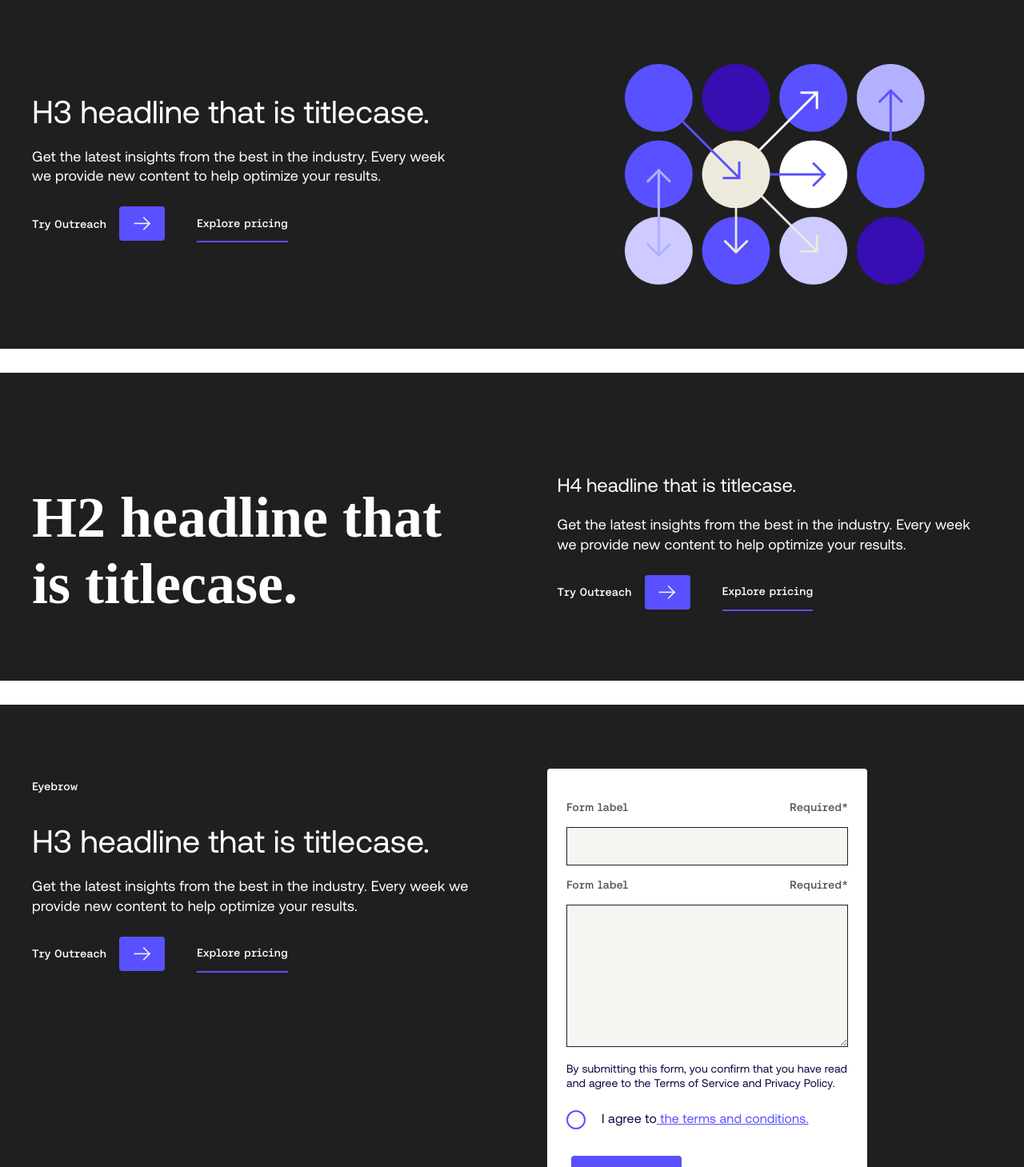
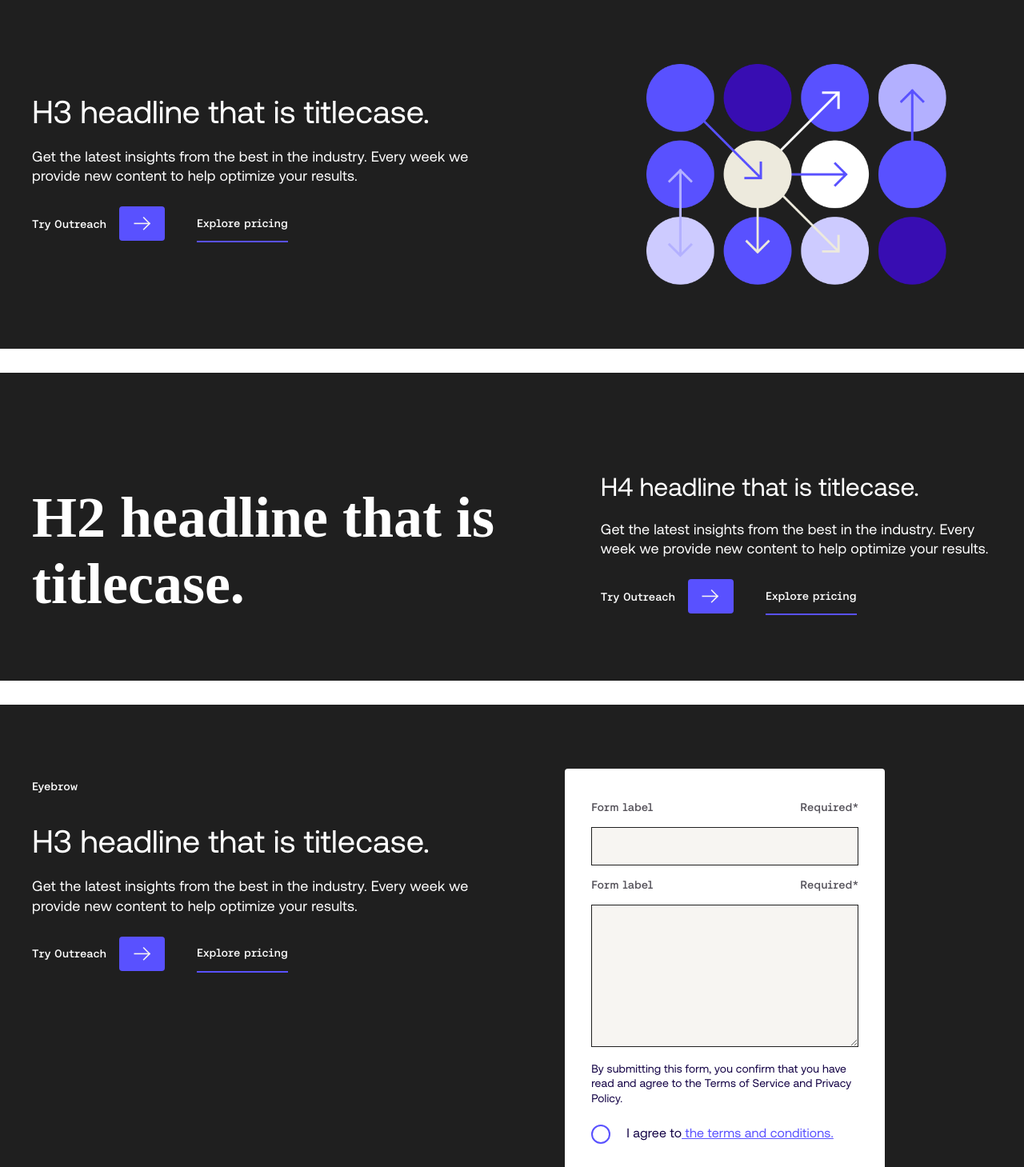
Before and after one commit to ErickRoo/pxpl, a Next.js app: page /components/PreFooter in a window 1280 px wide. Shown: the top 1459 px of the page at 80% size. Built offline with nearby package versions, Linux system fonts and the light colour scheme.

Commit message:
fix: add stack Ctas as prop option
fix: set stack buttons based on views

fix: refactor one column body

fix: set correct comparation

fix: set visual corrections

```diff
--- a/components/blocks/pre_footer/pre_footer.module.scss
+++ b/components/blocks/pre_footer/pre_footer.module.scss
@@ -3,6 +3,7 @@
 .root {
   background-color: theme('colors.secondarySlate');
   color: theme('colors.white');
+  overflow: hidden;
   padding: 6.2rem 2.4rem;
 
   @screen md {
@@ -29,7 +30,7 @@
   gap: 5.6rem;
 
   @screen md {
-    gap: 8rem;
+    gap: 3.2rem;
     flex-direction: row;
 
     h3 {
@@ -52,39 +53,90 @@
 }
 
 .wrapper__variantImage {
-  gap: 6.87rem;
+  gap: 2.55rem;
   flex-direction: column-reverse;
 
   @screen md {
     gap: 12.4rem;
     flex-direction: row;
+
+    > div {
+      &:first-child {
+        width: 43%
+      }
+      &:last-child {
+        width: 57%
+      }
+    }
   }
 
   @screen lg {
     gap: 11.3rem;
+
+    > div {
+      &:first-child {
+        width: 55%
+      }
+      &:last-child {
+        width: 45%
+      }
+    }
   }
 
   @screen xl {
     gap: 17rem;
+
+    > div {
+      &:last-child {
+        width: 36%;
+      }
+    }
   }
 }
 
 .wrapper__variantForm {
   flex-direction: column;
 
+  > div > div > p:first-child {
+    display: none;
+  }
+
   @screen md {
     max-width: 52rem;
+    gap: 5.6rem;
+    > div {
+      width: 100%;
+    }
   }
 
   @screen lg {
     max-width: 100%;
     gap: 8.8rem;
     flex-direction: row;
+
+    > div {
+      &:first-child {
+        width: 52%;
+      }
+      &:last-child {
+        width: 48%;
+      }
+
+      > div > p:first-child {
+        display: block;
+      }
+    }
   }
 
   @screen xl {
     max-width: 108.4rem;
-    gap: 17rem;
+    gap: 16rem;
+
+    > div {
+      &:first-child {
+        width: 61%;
+      }
+    }
   }
 }
 
@@ -99,22 +151,32 @@
       font-size: 7.2rem;
     }
   }
-}
 
-.leftSide__buttons {
-  > section {
-    flex-direction: column;
-    width: fit-content;
+  @screen md {
+    width: 50%;
+  }
 
-    @screen lg {
-      flex-direction: row;
-    }
+  @screen lg {
+    width: 55%;
   }
 }
 
 .rightSide {
   width: 100%;
   align-self: center;
+
+  @screen md {
+    width: 50%;
+
+    h4 {
+      font-size: 3.2rem;
+    }
+  }
+
+  @screen lg {
+    width: 45%;
+  }
+
 }
 
 .tertiaryButton {
@@ -125,7 +187,7 @@
 
 .image {
   margin: auto;
-  padding: 2.3rem;
+  padding: 4.3rem;
   max-width: 100%;
 
   @screen md {
--- a/components/blocks/pre_footer/pre_footer.tsx
+++ b/components/blocks/pre_footer/pre_footer.tsx
@@ -11,6 +11,7 @@ export const typename = 'Set_Replicator_BlockPreFooter'
 const PreFooterImageBlock:FunctionComponent<{ block: PreFooterImageInterface }> = ({ block }) => {
   const { width } = useWindowSize()
   const currentBreakpoint = getCurrentBreakpoint(width)
+  const stackCtas = ['normal', 'sm', 'md'].includes(currentBreakpoint?.position)
   const showTertiaryButton = ['normal', 'sm', 'md'].includes(currentBreakpoint?.position)
 
   if (!block?.variant) {
@@ -21,16 +22,19 @@ const PreFooterImageBlock:FunctionComponent<{ block: PreFooterImageInterface }>
     return (
       <div className={styles.root}>
         <section className={`${styles.wrapper} ${styles.wrapper__variantImage}`}>
+          <div className={styles.leftSide}>
             <OneColumnBody
-            className={`${styles.leftSide} ${showTertiaryButton ? styles.tertiaryButton : ''}`}
+              className={showTertiaryButton ? styles.tertiaryButton : ''}
               topTag={block.topTag}
               headline={block.headlineLeft}
               headlineLevel={3}
               description={block.description}
+              stackCtas={stackCtas}
               primaryCta={block.primaryCta}
               showTertiaryButton={showTertiaryButton}
               secondaryCta={block.secondaryCta}
             />
+          </div>
           <div className={styles.rightSide}>
             <img className={styles.image} src={block.right_image?.src} alt="placeholderimage" />
           </div>
@@ -46,16 +50,19 @@ const PreFooterImageBlock:FunctionComponent<{ block: PreFooterImageInterface }>
           <div className={styles.leftSide}>
             <h2>{block.headlineLeft}</h2>
           </div>
+          <div className={styles.rightSide}>
             <OneColumnBody
-            className={`${styles.rightSide} ${showTertiaryButton ? styles.tertiaryButton : ''}`}
+              className={showTertiaryButton ? styles.tertiaryButton : ''}
               topTag={block.topTag}
               headline={block.headlineRight}
-            headlineLevel={5}
+              headlineLevel={4}
               description={block.description}
+              stackCtas={stackCtas}
               primaryCta={block.primaryCta}
               showTertiaryButton={showTertiaryButton}
               secondaryCta={block.secondaryCta}
             />
+          </div>
         </section>
       </div>
     )
@@ -65,15 +72,19 @@ const PreFooterImageBlock:FunctionComponent<{ block: PreFooterImageInterface }>
     return (
       <div className={styles.root}>
         <section className={`${styles.wrapper} ${styles.wrapper__variantForm}`}>
+          <div className={styles.leftSide}>
             <OneColumnBody
-            className={`${styles.leftSide} ${styles.leftSide__buttons}`}
+              className={showTertiaryButton ? styles.tertiaryButton : ''}
               topTag={block.topTag}
               headline={block.headlineLeft}
               headlineLevel={3}
               description={block.description}
+              stackCtas={stackCtas}
               primaryCta={block.primaryCta}
+              showTertiaryButton={showTertiaryButton}
               secondaryCta={block.secondaryCta}
             />
+          </div>
           <div className={styles.rightSide}>
             <FormPlaceHolder />
           </div>
--- a/components/generic/form-placeholder/form-placeholder.module.scss
+++ b/components/generic/form-placeholder/form-placeholder.module.scss
@@ -21,6 +21,7 @@
 
   @screen md {
     max-width: 40rem;
+    padding: 4rem 3.3rem;
   }
 }
 
--- a/components/generic/one-column-body/one-column-body.interface.ts
+++ b/components/generic/one-column-body/one-column-body.interface.ts
@@ -5,6 +5,7 @@ export interface OneColumnBodyInterface {
   headlineLevel: number;
   description?: string;
   showTertiaryButton?: boolean;
+  stackCtas?: boolean;
   primaryCta?: {
     ctaText: string;
     ctaLink: string;
--- a/components/generic/one-column-body/one-column-body.module.scss
+++ b/components/generic/one-column-body/one-column-body.module.scss
@@ -13,5 +13,13 @@
 }
 
 .buttonsContainer {
-  @apply flex flex-wrap gap-x-[4rem] gap-y-[2.4rem];
+  @apply flex flex-wrap flex-row gap-x-[4rem] gap-y-[2.4rem];
+
+  > div:last-child {
+    @apply max-w-fit;
+  }
+
+  &__stacks {
+    @apply flex-col max-w-fit;
+  }
 }
--- a/components/generic/one-column-body/one-column-body.tsx
+++ b/components/generic/one-column-body/one-column-body.tsx
@@ -7,24 +7,26 @@ import { OneColumnBodyInterface } from './one-column-body.interface'
 import styles from './one-column-body.module.scss'
 
 const OneColumnBody: FC<OneColumnBodyInterface> = ({
-  className = '', topTag, headline, headlineLevel, description, primaryCta, secondaryCta, showTertiaryButton,
+  className = '', topTag, headline, headlineLevel, description, primaryCta, secondaryCta, showTertiaryButton, stackCtas,
 }) => (
   <div className={`${styles.root} ${className}`}>
     {topTag && (
-    <p className="eyebrow mb-[2.4rem]">{topTag}</p>
+      <p className="eyebrow mb-[2.4rem]">{topTag}</p>
     )}
-    <Headline as={`h${headlineLevel}`} className={styles.heading}>{headline}</Headline>
+    {headline && (
+      <Headline as={`h${headlineLevel}`} className={styles.heading}>{headline}</Headline>
+    )}
     {description && (
-    <p className={`${styles.description} typo-body`}>{description}</p>
+      <p className={`${styles.description} typo-body`}>{description}</p>
     )}
-    <section className={styles.buttonsContainer}>
+    <section className={`${styles.buttonsContainer} ${stackCtas && styles.buttonsContainer__stacks}`}>
       {primaryCta && (
         showTertiaryButton
           ? <TertiaryButton type="link" text={primaryCta.ctaText} href={primaryCta.ctaLink} />
           : <ArrowButton text={primaryCta.ctaText} href={primaryCta.ctaLink} />
       )}
       {secondaryCta && (
-      <UnderlinedButton text={secondaryCta.ctaText} href={secondaryCta.ctaLink} underlineColor="passionBlue" />
+        <UnderlinedButton text={secondaryCta.ctaText} href={secondaryCta.ctaLink} underlineColor="passionBlue" />
       )}
     </section>
   </div>
--- a/utils/breakpoints/getCurrentBreakpoint.ts
+++ b/utils/breakpoints/getCurrentBreakpoint.ts
@@ -14,7 +14,7 @@ const getCurrentBreakpoint = (width: number) => {
     .entries(screens)
     .map(([key, value]) => { return { position: key, width: Number(value.replace('px', '')) } })
     .sort((a, b) => b.width - a.width)
-    .find((oneBreakpoint) => oneBreakpoint.width < width)
+    .find((oneBreakpoint) => oneBreakpoint.width <= width)
 
   return findBreakpoint
 }
```
Lines whose indentation alone changed are shown as unchanged.
